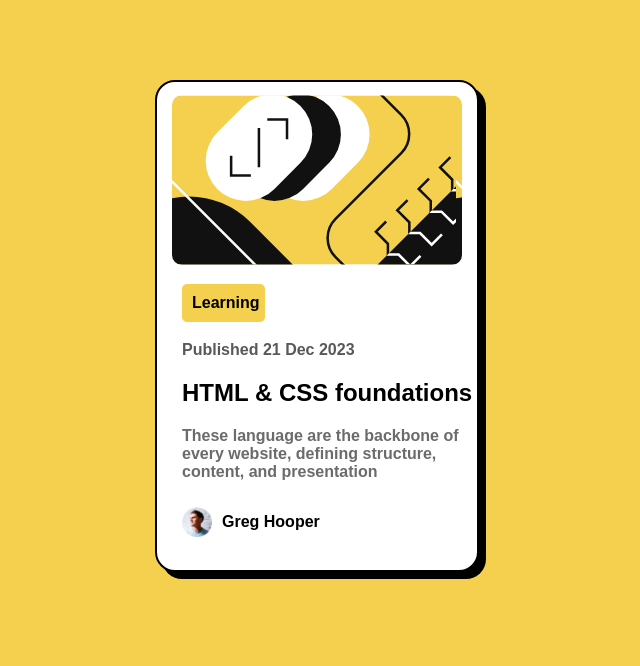
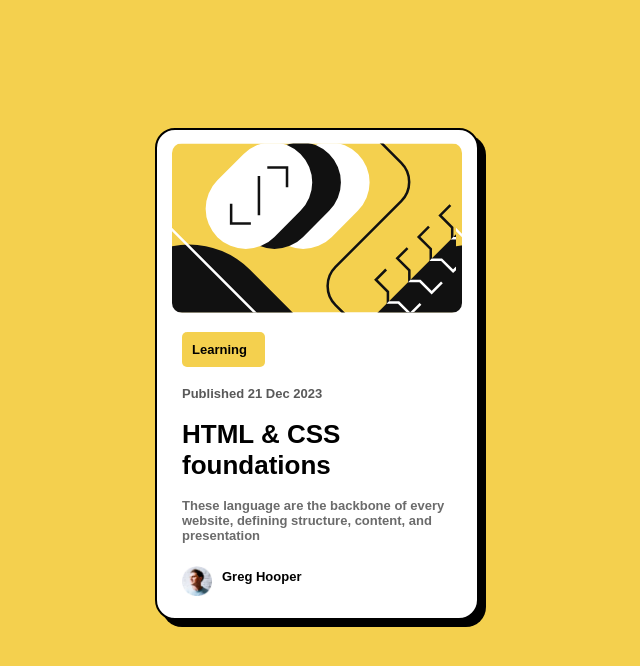
Before and after one commit to alinugroho/responsive-blog-preview-card, a plain HTML site: page index.html in a window 1280 px wide. Shown: the whole page, without its empty margins (323-963 px from the left). Drawn offline with Linux system fonts and the light colour scheme.

Commit message:
penggantian h2 menjadi h1

```diff
--- a/index.html
+++ b/index.html
@@ -17,13 +17,13 @@
     <style>
       body {
         font-family: 'Figtree', Arial, Helvetica, sans-serif;
-        font-size: 16px;
+        font-size: 13px;
         background-color: hsl(47, 88%, 63%);
       }
       .container {
 
         flex-direction: column;
-        margin-block: 5rem;
+        margin-block: 8rem;
         margin-inline: auto;
         border-radius: 20px;
         border: 2px solid black;
@@ -53,7 +53,7 @@
         padding: 10px;
         background-color: hsl(47, 88%, 63%);
       }
-      p, h2 {
+      p, h1 {
         margin-left: 25px;
       }
       .profile{
@@ -75,7 +75,7 @@
         <div class="gambar"></div>
         <div class="learning">Learning</div>
         <p style="color: hsl(0, 0%, 35%)">Published 21 Dec 2023</p>
-        <h2>HTML & CSS foundations</h2>
+        <h1>HTML & CSS foundations</h1>
         <p style="color: hsl(0, 0%, 42%)">
           These language are the backbone of every website, defining structure,
           content, and presentation
```
